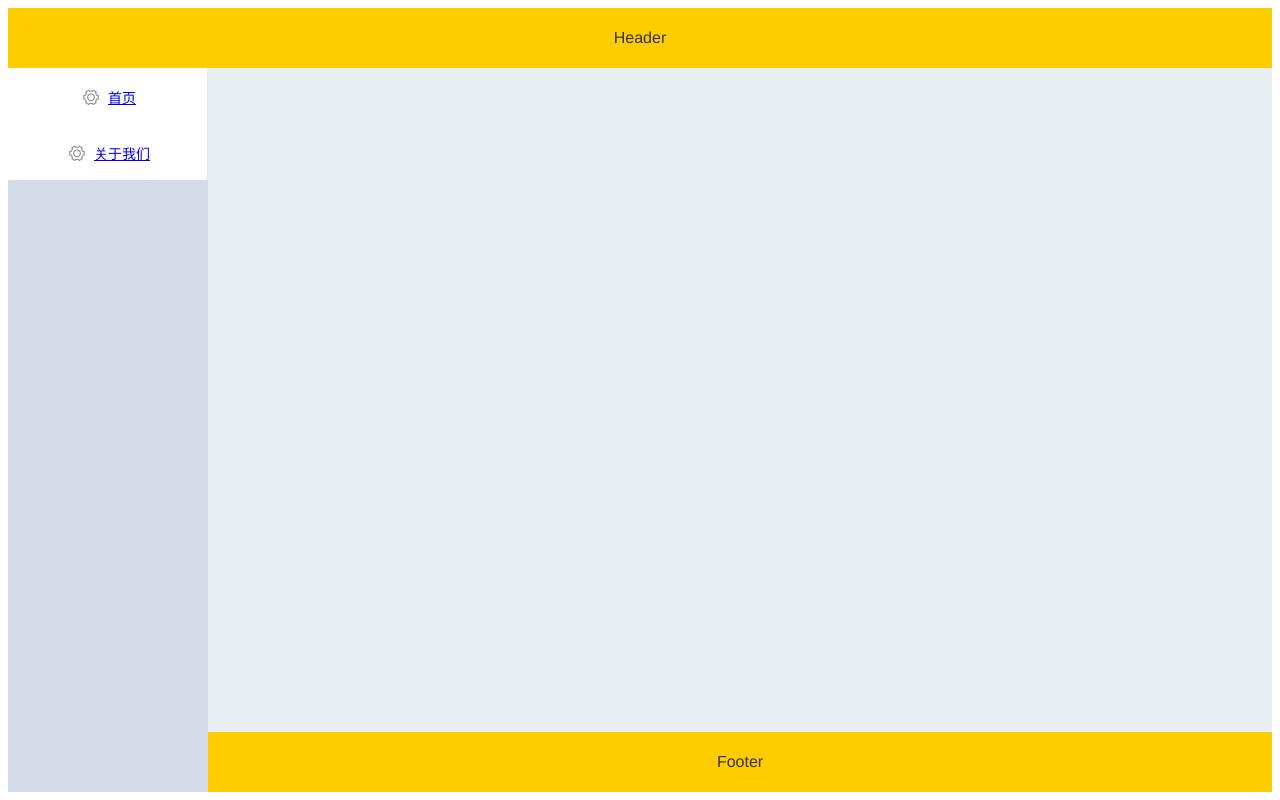
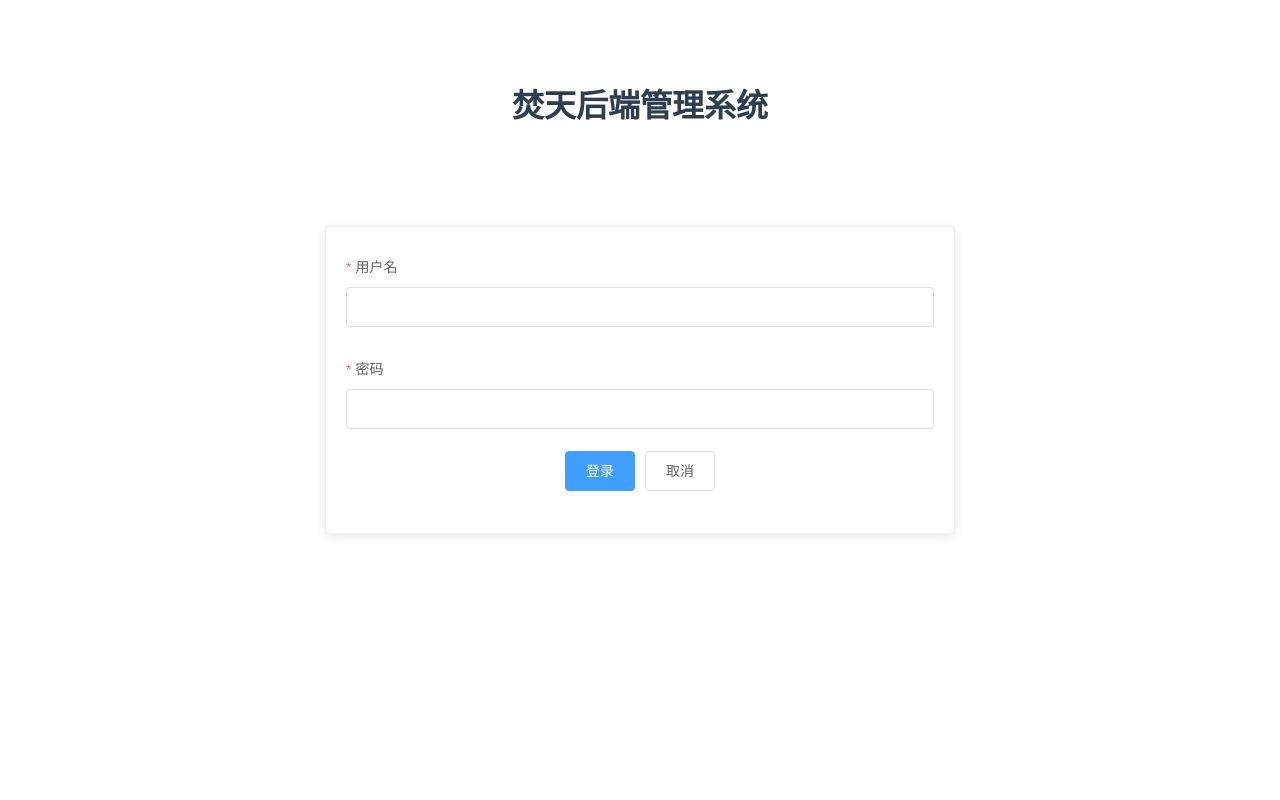
Before and after one commit to lovekyrie/common-service-web, a Vue app: page /#/login in a window 1280 px wide. Built offline with nearby package versions, Linux system fonts and the light colour scheme.

Commit message:
complete login page

```diff
--- a/src/App.vue
+++ b/src/App.vue
@@ -1,16 +1,6 @@
-<script lang="ts">
-import Vue from 'vue'
-import Layout from './views/Layout.vue'
-
-export default Vue.extend({
-  name: 'App',
-  components: { Layout },
-})
-</script>
-
 <template>
   <div id="app">
-    <Layout />
+    <router-view />
   </div>
 </template>
 
--- /dev/null
+++ b/src/permission.ts
@@ -0,0 +1,12 @@
+import router from './router'
+import store from './store'
+
+router.beforeEach((to, form, next) => {
+  if (to.name !== 'login') {
+    // 如果没有登录
+    if (!store.state.userInfo)
+      next({ name: 'login' })
+  }
+  // 其他情况正常执行
+  next()
+})
--- a/src/router/index.ts
+++ b/src/router/index.ts
@@ -1,4 +1,5 @@
 import type { RouteConfig } from 'vue-router'
+import Layout from '@/views/Layout.vue'
 import Vue from 'vue'
 import VueRouter from 'vue-router'
 
@@ -6,9 +7,19 @@ Vue.use(VueRouter)
 
 const routes: Array<RouteConfig> = [
   {
+    path: '/login',
+    name: 'login',
+    component: () => import('@/views/Login.vue'),
+  },
+  {
     path: '/',
-    name: 'home',
-    component: () => import('../views/HelloWorld.vue'), // 页面刚进入的时候肯定需要显示，所以不需要懒加载
+    redirect: 'welcome',
+    component: Layout,
+    children: [
+      {
+        path: '/welcome',
+        name: 'welcome',
+        component: () => import(/* webpackChunkName: "about" */ '@/views/HelloWorld.vue'), // 页面刚进入的时候肯定需要显示，所以不需要懒加载
       },
       {
         path: '/about',
@@ -16,7 +27,9 @@ const routes: Array<RouteConfig> = [
         // route level code-splitting
         // this generates a separate chunk (about.[hash].js) for this route
         // which is lazy-loaded when the route is visited.
-    component: () => import(/* webpackChunkName: "about" */ '../views/AboutView.vue'),
+        component: () => import(/* webpackChunkName: "about" */ '@/views/AboutView.vue'),
+      },
+    ],
   },
 ]
 
--- a/src/store/index.ts
+++ b/src/store/index.ts
@@ -5,13 +5,17 @@ Vue.use(Vuex)
 
 export default new Vuex.Store({
   state: {
+    userInfo: null,
   },
   getters: {
   },
   mutations: {
+    setUserInfo(state, info) {
+      state.userInfo = info
+    },
   },
   actions: {
   },
   modules: {
-  }
+  },
 })
--- /dev/null
+++ b/src/views/Login.vue
@@ -0,0 +1,79 @@
+<script lang="ts" setup>
+import type { ElForm } from 'element-ui/types/form'
+import router from '@/router'
+import store from '@/store'
+import { Message } from 'element-ui'
+import { reactive, ref } from 'vue'
+
+const { formRef, submit } = useSubmit()
+
+const form = reactive({
+  username: '',
+  password: '',
+})
+
+const formRules = {
+  username: [
+    { required: true, message: '请输入用户名', trigger: 'change' },
+    { min: 2, max: 10, message: '长度在2~10个字之间', trigger: 'blur' },
+  ],
+  password: [
+    { required: true, message: '请输入密码', trigger: 'change' },
+  ],
+}
+
+function useSubmit() {
+  const formRef = ref<ElForm>()
+  async function submit() {
+    try {
+      if (formRef.value) {
+        const res = await formRef.value.validate()
+        if (res) {
+          store.commit('setUserInfo', form)
+          router.push({ name: 'welcome' })
+        }
+      }
+    }
+    catch (error) {
+      Message({
+        message: `登录失败${error}`,
+        type: 'warning',
+      })
+    }
+  }
+
+  return { formRef, submit }
+}
+</script>
+
+<template>
+  <div class="login">
+    <h1>焚天后端管理系统</h1>
+    <el-row :gutter="20">
+      <el-col :span="12" :offset="6">
+        <el-card>
+          <ElForm ref="formRef" :rules="formRules" :model="form">
+            <el-form-item label="用户名" prop="username">
+              <el-input v-model="form.username" />
+            </el-form-item>
+            <el-form-item label="密码" prop="password">
+              <el-input v-model="form.password" type="password" />
+            </el-form-item>
+            <el-form-item>
+              <el-button type="primary" @click="submit">
+                登录
+              </el-button>
+              <el-button>取消</el-button>
+            </el-form-item>
+          </ElForm>
+        </el-card>
+      </el-col>
+    </el-row>
+  </div>
+</template>
+
+<style scoped>
+h1 {
+  margin: 80px 0 100px;
+}
+</style>
```
Also changed, not shown: src/load-third-components.ts (added, +18 -0 lines), src/main.ts (+2 -9 lines). Lines whose indentation alone changed are shown as unchanged.
